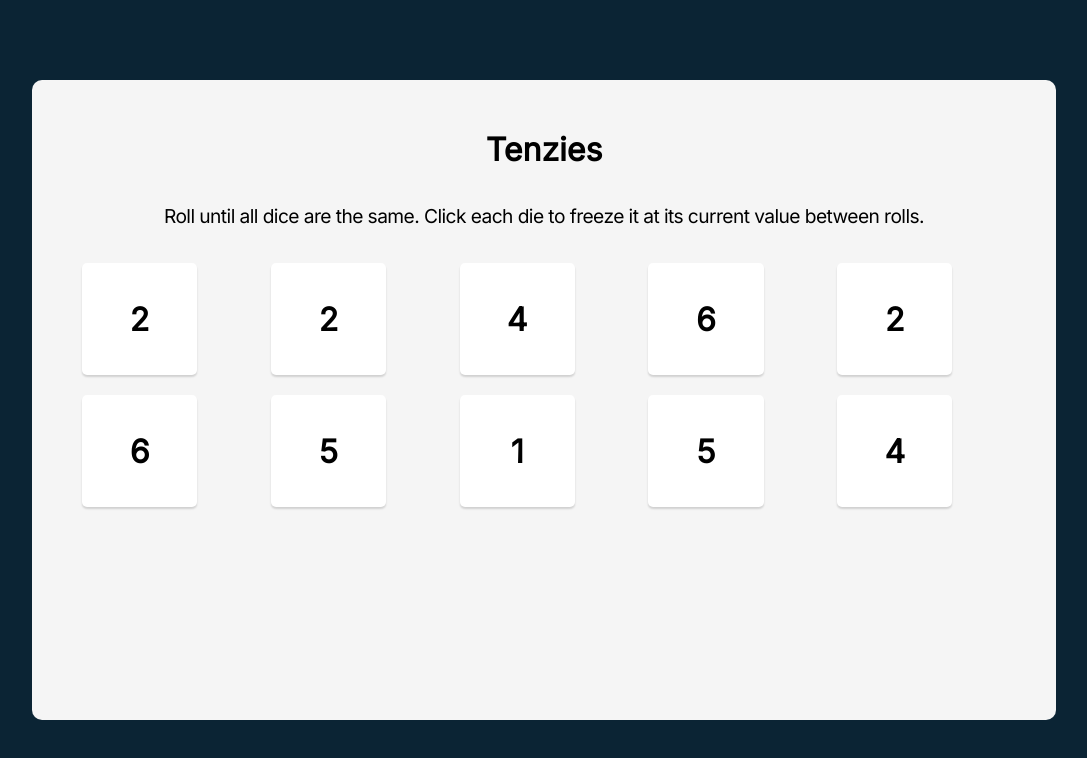
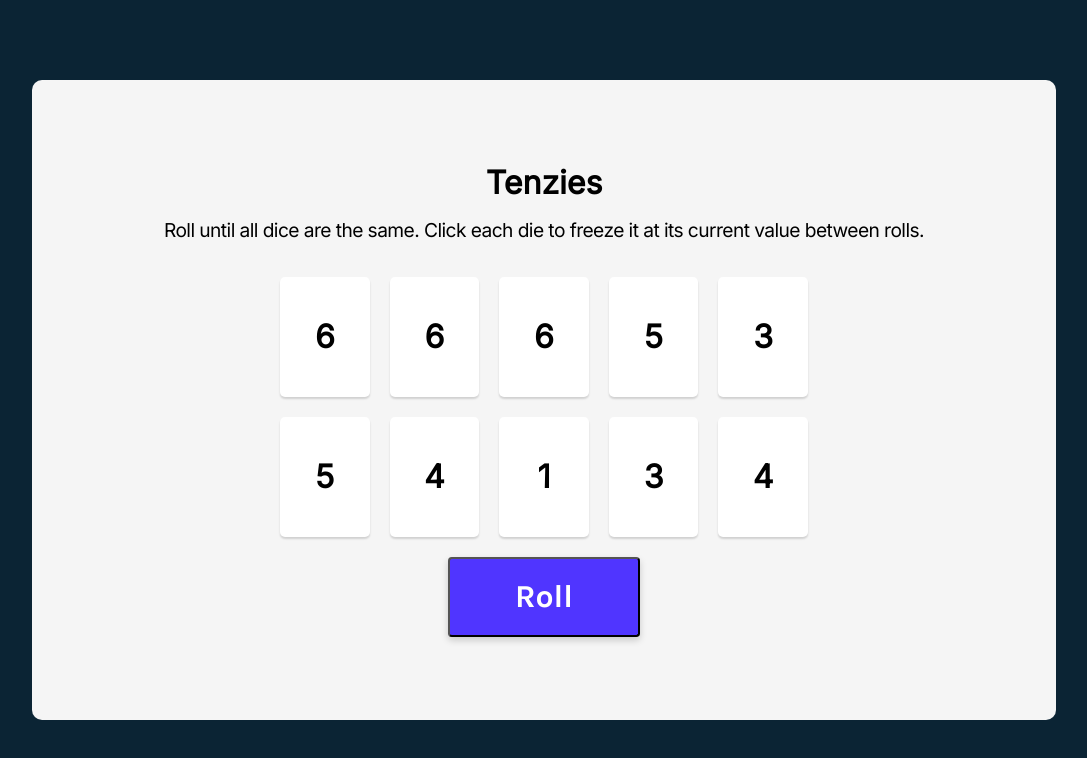
Before and after one commit to kianamcc/tenzies-game, a React (Vite) app: page / in a window 1280 px wide. Shown: the top 758 px of the page, without its empty margins (96-1183 px from the left). Built offline with nearby package versions, Linux system fonts and the light colour scheme.

Commit message:
generate random numbers on button click

```diff
--- a/src/App.css
+++ b/src/App.css
@@ -26,7 +26,9 @@ h1, h2, h3 {
   padding: 50px;
   display: flex;
   flex-direction: column;
-  gap: 20px;
+  /* gap: 25px; */
+  justify-content: center;
+  align-items: center;
 }
 
 .title {
@@ -46,9 +48,32 @@ h1, h2, h3 {
 
 .dice-container {
   display: grid;
-  /* grid-template-columns: 1fr 1fr 1fr 1fr 1fr; */
   grid-template: auto auto / repeat(5, 1fr); /* 2 auto determined rows in height, 5 columns each 1fr wide */
-  gap: 20px;
   margin: 0;
   padding: 0;
+  /* gap: 40px; */
+  gap: 20px;
+  margin: 20px;
 }
+
+.roll-dice-btn {
+  font-family: 'Karla';
+  font-style: normal;
+  font-weight: 700;
+  font-size: 2rem;
+  line-height: 19px;
+  color: #FFFFFF;
+  background: #5035FF;
+  box-shadow: 0px 3.2px 7.68px rgba(0, 0, 0, 0.18);
+  border-radius: 3.81277px;
+  height: 10vh;
+  width: 15vw;
+}
+
+.roll-dice-btn:focus {
+  outline: none;
+}
+
+.roll-dice-btn:active {
+  box-shadow: inset 5px 5px 10px -3px rgba(0, 0, 0, 0.7);
+}
--- a/src/App.jsx
+++ b/src/App.jsx
@@ -4,7 +4,7 @@ import "./App.css";
 import Die from "./components/Die";
 
 function App() {
-  const randomNum = () => {
+  const getRandomNumbers = () => {
     const randomNumArr = [];
     for (let i = 0; i < 10; i++) {
       randomNumArr.push(Math.floor(Math.random() * 6) + 1);
@@ -12,10 +12,14 @@ function App() {
     return randomNumArr;
   };
 
-  const [numArr, setNumArr] = useState(randomNum());
+  const [numArr, setNumArr] = useState(getRandomNumbers());
 
-  const generateDice = () => {
-    return numArr.map((item) => <Die value={item} />);
+  const diceElements = numArr.map((item, index) => (
+    <Die value={item} key={index} />
+  ));
+
+  const handleRollBtnClick = () => {
+    setNumArr(getRandomNumbers);
   };
 
   return (
@@ -26,7 +30,10 @@ function App() {
           Roll until all dice are the same. Click each die to freeze it at its
           current value between rolls.
         </p>
-        <div className="dice-container">{generateDice()}</div>
+        <div className="dice-container">{diceElements}</div>
+        <button className="roll-dice-btn" onClick={handleRollBtnClick}>
+          Roll
+        </button>
       </div>
     </main>
   );
--- a/src/components/Die.css
+++ b/src/components/Die.css
@@ -1,13 +1,14 @@
 .die-item {
     background: #FFFFFF;
-    height: 14vh;
-    width: 9vw;
+    height: 15vh;
+    width: 7vw;
     border-radius: 5px;
     display: flex;
     justify-content: center;
     align-items: center;
     box-shadow: 0px 2px 2px rgba(0, 0, 0, 0.15);
     cursor: pointer;
+    /* margin: 5px; */
 }
 
 .die-num {
```
